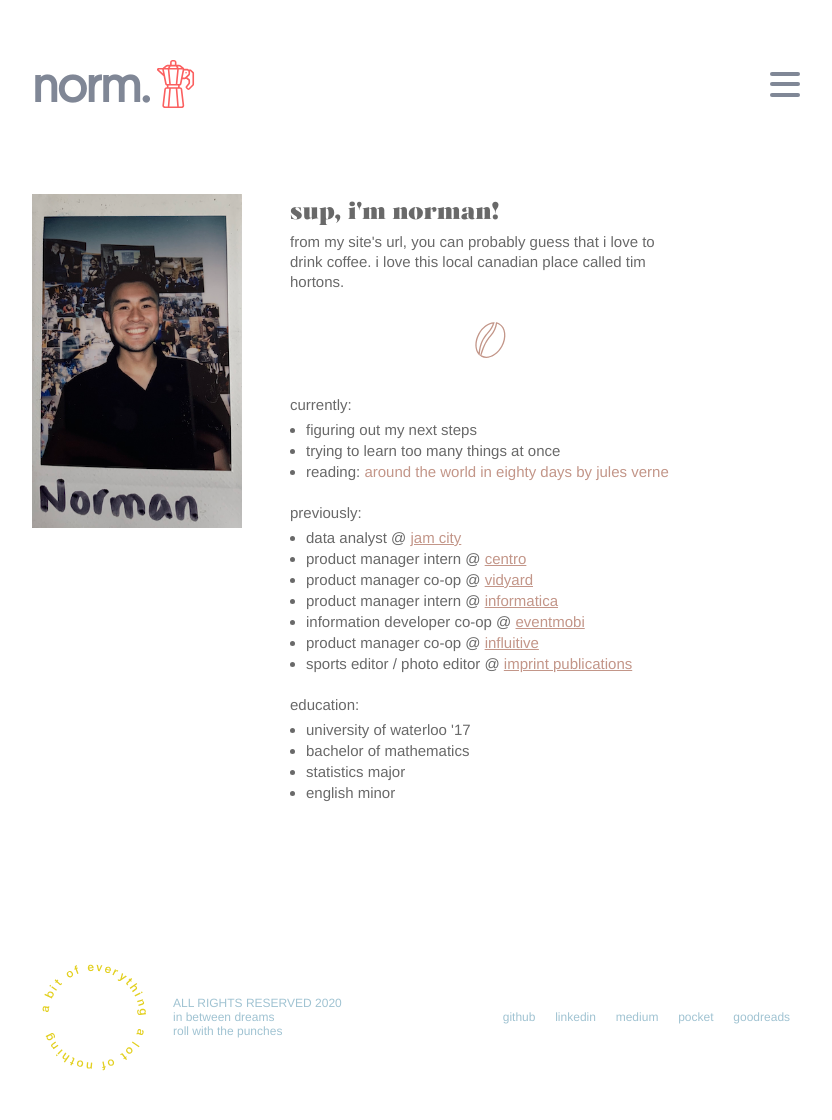
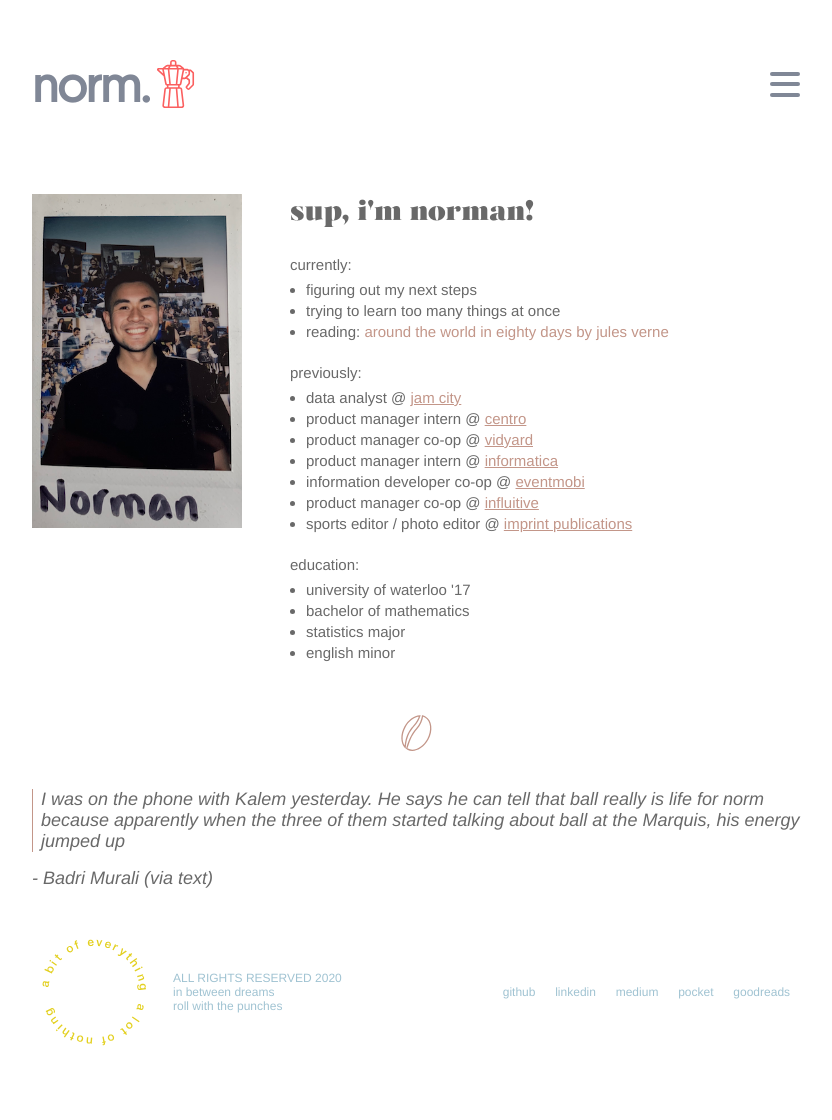
Before and after one commit to nmasanga/nmasanga.github.io, a Jekyll site: the page built from index.html, in a window 1280 px wide. Shown: the whole page, without its empty margins (224-1056 px from the left). Built offline with Jekyll 4.4.1, drawn with Linux system fonts in a browser that asks for light colours; after the commit the page ends 1095 px from its top, so only the background shows below that.

```diff
--- a/code/index.html
+++ b/code/index.html
@@ -6,8 +6,7 @@ title: norm.codes
 <link href="/css/code.css" rel="stylesheet" tpe="text/css">
 
 <div class="project-container">
-  <h1>code</h1>
-  <p>but i'm not a developer.</p>
+  <h1>projects</h1>
 
   <div class='project-list'>
     <div class='project'>
--- a/css/style.css
+++ b/css/style.css
@@ -10,7 +10,7 @@
 
 @font-face {
   font-family: salome;
-  src: url(fonts/salome.otf)
+  src: url(fonts/Salome.otf)
 }
 
 @font-face {
@@ -22,6 +22,7 @@
   box-sizing: border-box;
   padding:0px;
   margin:0px;
+  -webkit-font-smoothing: antialiased
 }
 
 /*------------------------------*/
@@ -178,22 +179,37 @@ header a{
 
 /*---------------ABOUT---------------*/
 
-section .container {
-  min-height: 80%;
+blockquote {
+  color: #696969;
+  font-family: helvetica !important;
+  font-style: italic;
+  font-weight: 100;
+  padding-left: 8px;
+  border-left: 1px solid #C39689;
+  margin: 16px 0 16px 0;
+  font-size: 18px;
 }
+
+.quoter {
+  color: #696969;
+  font-size: 18px;
+  font-family: helvetica !important;
+  font-style: italic;
+}
+
 .about {
   color: #696969;
   font-size: 15px;
   display:flex;
   flex-direction: row;
-  min-height: 80vh;
 }
 
 .name {
   font-family: salome, times;
-  font-size: 24px;
+  font-size: 28px;
   font-weight: 300;
   line-height: 38px;
+  padding-bottom: 24px;
 }
 
 .polaroid {
@@ -218,8 +234,6 @@ section .container {
 }
 
 .bean{
-  width: 100%;
-  max-width: 400px;
   display: flex;
   justify-content: center;
   margin: 24px 0 24px 0;
@@ -297,7 +311,6 @@ footer .inner-container{
   .currently {
     margin-top: 48px;
     padding: 0;
-    margin-bottom: 80px;
   }
 
   .social {
--- a/index.html
+++ b/index.html
@@ -9,14 +9,8 @@ title: norm.
     </div>
     <div class='currently'>
       <p class='name'>sup, i'm norman!</p>
-      <p class='description'>
-        from my site's url, you can probably guess
-        that i love to drink coffee. i love this local canadian place called tim hortons.
-      </p>
 
-      <div class='bean'>
-        <img src='/img/coffee/beanazz.svg'>
-      </div>
+
 
       <p>currently:</p>
         <ul>
@@ -45,5 +39,15 @@ title: norm.
           <li>english minor</li>
         </ul>
     </div>
+
   </div>
 </section>
+<section class="container">
+  <div class='inner-container'>
+    <div class='bean'>
+      <img src='/img/coffee/beanazz.svg'>
+    </div>
+    <blockquote >I was on the phone with Kalem yesterday. He says he can tell that ball really is life for norm because apparently when the three of them started talking about ball at the Marquis, his energy jumped up</blockquote>
+    <p class='quoter'> - Badri Murali (via text)</p>
+  </div>
+</section>
```
Also changed, not shown: _posts/2020-05-15-calendar.md (deleted, +0 -86 lines), _posts/2020-05-18-welcome.md (deleted, +0 -8 lines), _posts/2020-06-07-welcome.md (added, +26 -0 lines), _posts/2020-06-08-calendar.md (added, +86 -0 lines).
